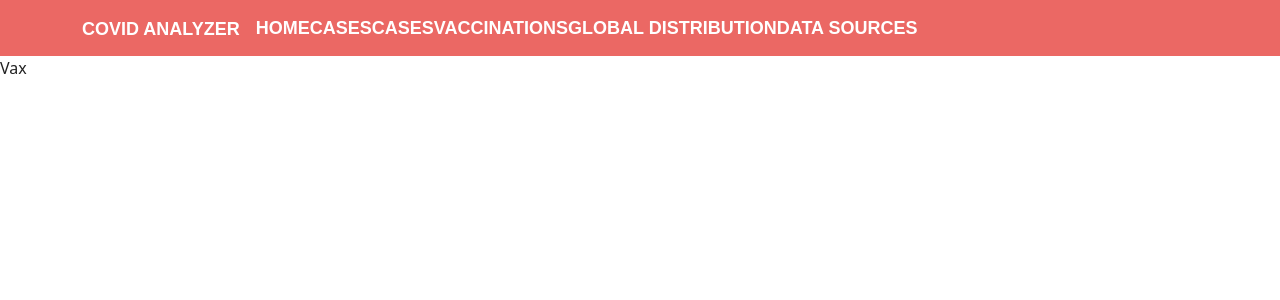
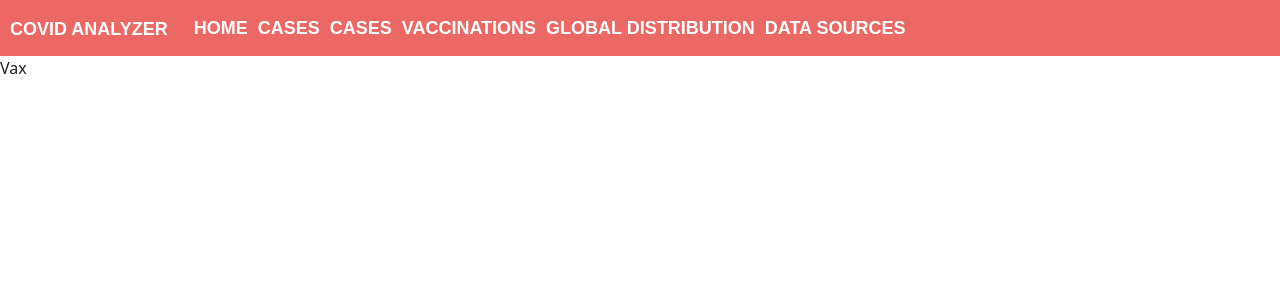
Before and after one commit to jacobboney/CovidAnalyzer, a React (Create React App) app in the folder client/: page /vax in a window 1280 px wide. Shown: the top 300 px of the page. Built offline with nearby package versions, Linux system fonts and the light colour scheme; a web font is replaced by a local one.

Commit message:
header CSS

```diff
--- a/client/src/App.css
+++ b/client/src/App.css
@@ -1,4 +1,10 @@
 .headerLink{
   color: white;
   text-decoration: none;
+  margin-right: 10px;
 }
+
+.headerCont{
+  display: flex;
+  margin-left: 10px;
+}
--- a/client/src/components/Header.js
+++ b/client/src/components/Header.js
@@ -7,7 +7,7 @@ import {
 function Header(){
     return(
         <Navbar bg="primary" variant="dark" expand="lg">
-                <div className="container">
+                <div className='headerCont'>
                     <Navbar.Brand><NavLink className="headerLink" to="/">Covid Analyzer</NavLink></Navbar.Brand>
                     <Navbar.Toggle aria-controls="basic-navbar-nav" />
                     <Navbar.Collapse id="basic-navbar-nav">
```
